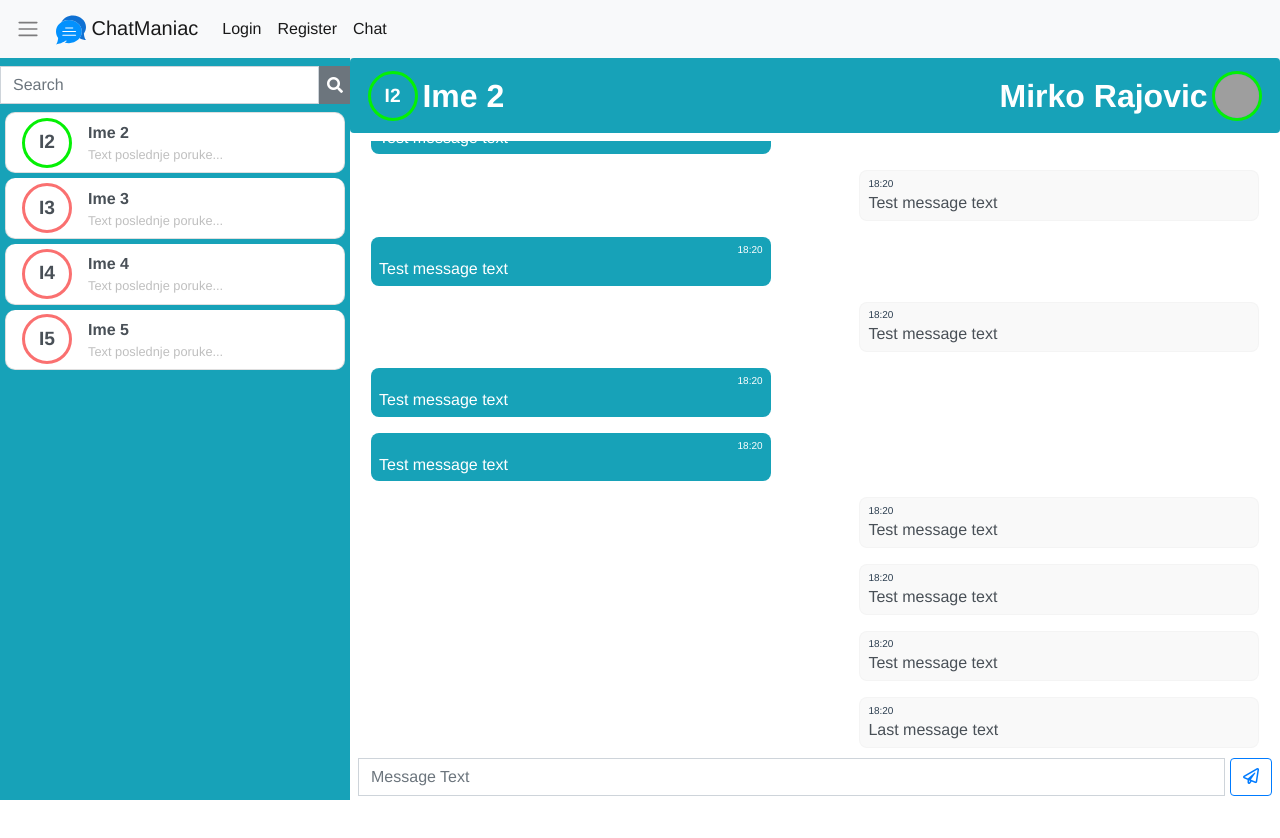
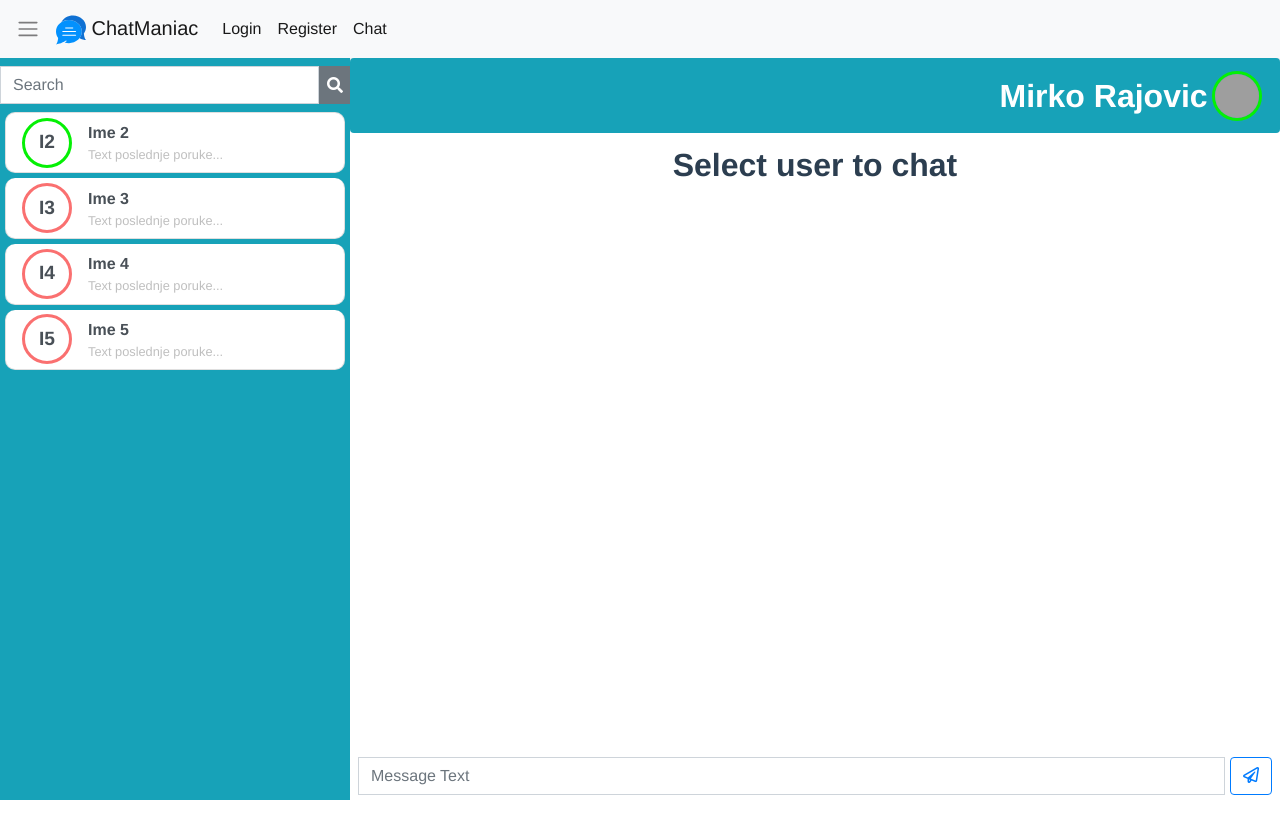
Before and after one commit to RajovicMirko/chatroom, a Vue app: page /chat in a window 1280 px wide. Shown: the top 838 px of the page. Built offline with nearby package versions, Linux system fonts and the light colour scheme; grey boxes are pictures that could not be loaded.

Commit message:
Chat page added logic for contacts and messages sent

```diff
--- a/src/components/DrawerList.vue
+++ b/src/components/DrawerList.vue
@@ -33,7 +33,7 @@ export default {
 
   methods: {
     handleContactClick(contact) {
-      console.log(contact.id);
+      this.$emit("userToView", contact.id);
     }
   }
 };
@@ -46,6 +46,10 @@ export default {
   overflow: scroll;
   -webkit-overflow-scrolling: touch;
   overflow: hidden;
+}
+
+.list-group::-webkit-scrollbar {
+  display: none;
 }
 
 .list-group .list-group-item {
--- a/src/components/MessageBox.vue
+++ b/src/components/MessageBox.vue
@@ -1,6 +1,6 @@
 <template>
   <div class="box">
-    <ul class="message-list list-group overflow-auto" ref="msgContainer">
+    <ul class="message-list list-group overflow-auto" ref="msgContainer" v-if="messages.length">
       <component
         :is="$getComponent('SingleMessage')"
         v-for="(message, i) in messages"
@@ -8,6 +8,8 @@
         :msg="message"
       ></component>
     </ul>
+
+    <div v-else class="no-user-selected" ref="msgContainer">Select user to chat</div>
   </div>
 </template>
 
@@ -44,7 +46,7 @@ export default {
 <style >
 .messages .box {
   height: 86%;
-  padding: 0.5rem 1rem;
+  padding: 0.5rem 1rem 0 1rem;
 }
 
 .messages .box .message-list {
@@ -54,4 +56,10 @@ export default {
 .messages .box .message-list::-webkit-scrollbar {
   display: none;
 }
+
+.no-user-selected {
+  text-align: center;
+  font-size: 2rem;
+  font-weight: bold;
+}
 </style>
--- a/src/components/SingleMessage.vue
+++ b/src/components/SingleMessage.vue
@@ -54,7 +54,7 @@ export default {
 }
 
 #msg.recived {
-  background-color: rgb(23, 162, 184);
+  background-color: rgb(48, 163, 180);
   color: rgb(255, 255, 255);
 }
 
--- a/src/components/UserBanner.vue
+++ b/src/components/UserBanner.vue
@@ -10,7 +10,7 @@
       </div>
     </div>
 
-    <div class="user2">
+    <div class="user2" v-if="userTwo.id">
       <div class="avatar d-flex justify-content-center align-items-center">
         <img v-if="userTwo.img" :src="userTwo.img" alt :class="userTwo.status" />
         <span v-else :class="userTwo.status">{{$getInitialFromName(userTwo.name)}}</span>
@@ -19,6 +19,12 @@
         <span class="name">{{userTwo.name}}</span>
       </div>
     </div>
+
+    <!-- <div class="user2" v-else>
+      <div class="content-list-item">
+        <span class="name">Select user to chat</span>
+      </div>
+    </div>-->
   </div>
 </template>
 
--- a/src/jsHelpers/getInitials.js
+++ b/src/jsHelpers/getInitials.js
@@ -1,4 +1,4 @@
-export function getInitialFromName(name) {
+export function getInitialFromName(name = "") {
   const nameArr = name.split(" ");
   let initial = "DD";
   if (name) initial = nameArr[0][0] + nameArr[nameArr.length - 1][0];
--- a/src/store/index.js
+++ b/src/store/index.js
@@ -2,10 +2,14 @@ import Vue from "vue";
 import Vuex from "vuex";
 
 Vue.use(Vuex);
+import user from "./user";
 
-export default new Vuex.Store({
-  state: {},
-  mutations: {},
-  actions: {},
-  modules: {},
-});
+export default function() {
+  const Store = new Vuex.Store({
+    modules: {
+      user,
+    },
+  });
+
+  return Store;
+}
--- /dev/null
+++ b/src/store/user.js
@@ -0,0 +1,107 @@
+const state = {
+  user: {
+    id: 1,
+    name: "Mirko Rajovic",
+    status: "online",
+    img:
+      "https://scontent.fbeg5-1.fna.fbcdn.net/v/t1.0-9/32089503_10216105870424518_2833207354701381632_o.jpg?_nc_cat=106&_nc_sid=09cbfe&_nc_ohc=gh_1OnBpV7MAX-qagIm&_nc_ht=scontent.fbeg5-1.fna&oh=3d615e4244fb4f322ae132e9c0da8938&oe=5F0F4643",
+    contacts: [
+      {
+        id: 2,
+        name: "Ime 2",
+        status: "online",
+        messages: [
+          {
+            text: "Test message text Test message text Test message text",
+            type: "send",
+          },
+          {
+            text: "Test message text Test message text Test message text",
+            type: "recived",
+          },
+          { text: "Test message text", type: "send" },
+          { text: "Test message text", type: "recived" },
+          { text: "Test message text", type: "send" },
+          { text: "Test message text", type: "recived" },
+        ],
+      },
+      {
+        id: 3,
+        name: "Ime 3",
+        status: "offline",
+        messages: [
+          { text: "Test message from user Ime 3", type: "recived" },
+          { text: "Test message from user Ime 3", type: "recived" },
+          { text: "Test message from user Ime 3", type: "recived" },
+          { text: "Test message text", type: "send" },
+        ],
+      },
+      {
+        id: 4,
+        name: "Ime 4",
+        status: "offline",
+        messages: [
+          { text: "Test message from user Ime 4", type: "recived" },
+          { text: "Test message from user Ime 4", type: "recived" },
+          { text: "Test message from user Ime 4", type: "recived" },
+          { text: "Test message from user Ime 4", type: "recived" },
+          { text: "Test message text", type: "send" },
+        ],
+      },
+      {
+        id: 5,
+        name: "Ime 5",
+        status: "offline",
+        messages: [
+          { text: "Test message from user Ime 5", type: "recived" },
+          { text: "Test message from user Ime 5", type: "recived" },
+          { text: "Test message from user Ime 5", type: "recived" },
+          { text: "Test message from user Ime 5", type: "recived" },
+          { text: "Test message from user Ime 5", type: "recived" },
+          { text: "Test message text", type: "send" },
+        ],
+      },
+    ],
+  },
+  userTwo: {},
+};
+
+const mutations = {
+  setUserTwo(state, userId) {
+    const userTwo = state.user.contacts.find(
+      (contact) => contact.id === userId
+    );
+    state.userTwo = userTwo;
+  },
+
+  setAddMessage(state, message) {
+    state.userTwo.messages.push(message);
+  },
+};
+
+const actions = {
+  setUserTwo({ commit }, userId) {
+    commit("setUserTwo", userId);
+  },
+
+  setAddMessage({ commit }, message) {
+    commit("setAddMessage", message);
+  },
+};
+
+const getters = {
+  getUser(state) {
+    return state.user;
+  },
+  getUserTwo(state) {
+    return state.userTwo;
+  },
+};
+
+export default {
+  namespace: true,
+  state,
+  mutations,
+  actions,
+  getters,
+};
--- a/src/views/Chat.vue
+++ b/src/views/Chat.vue
@@ -2,11 +2,11 @@
   <div class="chat">
     <div class="drawer bg-info">
       <component :is="$getComponent('Drawersearch')" :query.sync="query"></component>
-      <component :is="$getComponent('Drawerlist')" :contacts="search"></component>
+      <component :is="$getComponent('Drawerlist')" :contacts="search" @userToView="userToView"></component>
     </div>
     <div class="messages">
       <component :is="$getComponent('UserBanner')" :user="user" :userTwo="userTwo"></component>
-      <component :is="$getComponent('Messagebox')" :messages="messages"></component>
+      <component :is="$getComponent('Messagebox')" :messages="userTwo.messages"></component>
       <component :is="$getComponent('MessageInput')" @sendMessage="handleSendMessage"></component>
     </div>
   </div>
@@ -18,76 +18,26 @@ export default {
 
   data() {
     return {
-      query: "",
-
-      user: {
-        id: 1,
-        name: "Mirko Rajovic",
-        status: "online",
-        img:
-          "https://scontent.fbeg5-1.fna.fbcdn.net/v/t1.0-9/32089503_10216105870424518_2833207354701381632_o.jpg?_nc_cat=106&_nc_sid=09cbfe&_nc_ohc=gh_1OnBpV7MAX-qagIm&_nc_ht=scontent.fbeg5-1.fna&oh=3d615e4244fb4f322ae132e9c0da8938&oe=5F0F4643",
-        messages: []
-      },
-
-      userTwo: { id: 2, name: "Ime 2", status: "online", messages: [] },
-
-      contacts: [
-        { id: 2, name: "Ime 2", status: "online", messages: [] },
-        { id: 3, name: "Ime 3", status: "offline", messages: [] },
-        { id: 4, name: "Ime 4", status: "offline", messages: [] },
-        { id: 5, name: "Ime 5", status: "offline", messages: [] }
-      ],
-
-      messages: [
-        {
-          text:
-            "Test message text Test message text Test message text Test message text Test message text Test message text Test message text",
-          type: "send"
-        },
-        {
-          text:
-            "Test message text Test message text Test message text Test message text Test message text Test message text Test message text",
-          type: "recived"
-        },
-        { text: "Test message text", type: "send" },
-        { text: "Test message text", type: "recived" },
-        { text: "Test message text", type: "send" },
-        { text: "Test message text", type: "recived" },
-        { text: "Test message text", type: "send" },
-        { text: "Test message text", type: "send" },
-        { text: "Test message text", type: "send" },
-        { text: "Test message text", type: "recived" },
-        { text: "Test message text", type: "recived" },
-        { text: "Test message text", type: "recived" },
-        { text: "Test message text", type: "send" },
-        { text: "Test message text", type: "recived" },
-        { text: "Test message text", type: "recived" },
-        { text: "Test message text", type: "send" },
-        { text: "Test message text", type: "recived" },
-        { text: "Test message text", type: "send" },
-        { text: "Test message text", type: "send" },
-        { text: "Test message text", type: "recived" },
-        { text: "Test message text", type: "send" },
-        { text: "Test message text", type: "recived" },
-        { text: "Test message text", type: "send" },
-        { text: "Test message text", type: "recived" },
-        { text: "Test message text", type: "send" },
-        { text: "Test message text", type: "recived" },
-        { text: "Test message text", type: "recived" },
-        { text: "Test message text", type: "send" },
-        { text: "Test message text", type: "send" },
-        { text: "Test message text", type: "send" },
-        { text: "Last message text", type: "send" }
-      ]
+      query: ""
     };
   },
 
   computed: {
+    user() {
+      return this.$store.getters["getUser"];
+    },
+
+    userTwo() {
+      const userTwo = this.$store.getters["getUserTwo"];
+      if (userTwo) return userTwo;
+      return {};
+    },
+
     search: {
       get: function() {
         const queryLower = this.query.toLowerCase();
 
-        return this.contacts.filter(
+        return this.user.contacts.filter(
           contact =>
             contact.name
               .toString()
@@ -99,9 +49,13 @@ export default {
   },
 
   methods: {
+    userToView(userId) {
+      this.$store._actions["setUserTwo"][0](userId);
+    },
+
     handleSendMessage(value) {
       const msgTemplate = { text: value, type: "send" };
-      this.messages.push(msgTemplate);
+      this.$store._actions["setAddMessage"][0](msgTemplate);
     }
   }
 };
```
